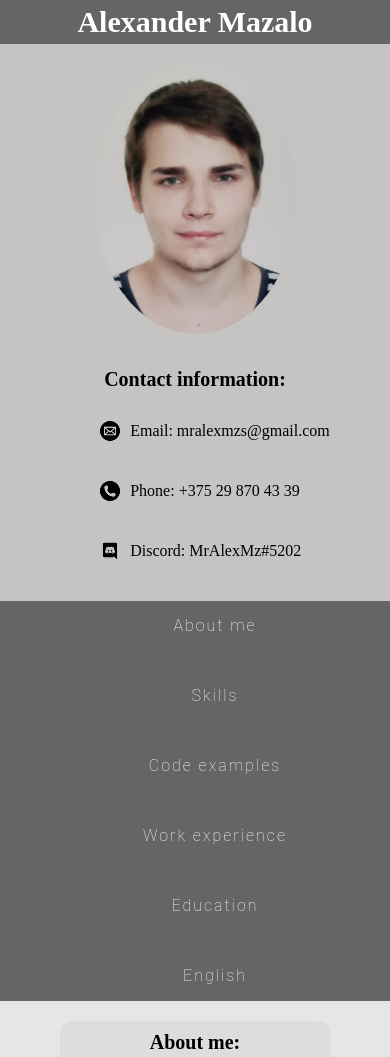
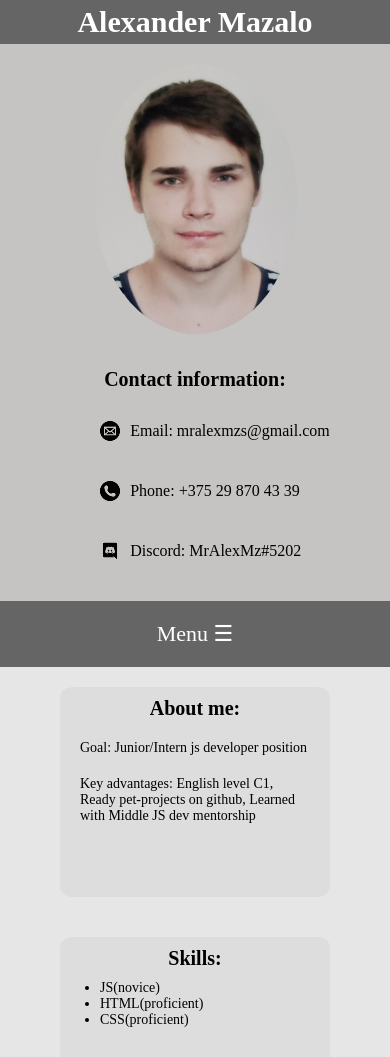
Before and after one commit to MrAlexMz/rsschool-cv, a plain HTML site: page index.html in a window 390 px wide. Shown: the top 1057 px of the page. Drawn offline with Linux system fonts and the light colour scheme.

Commit message:
fix: burger-menu

```diff
--- a/style.css
+++ b/style.css
@@ -93,6 +93,7 @@ a {
   flex-wrap: wrap;
   gap: 50px;
   background-color: rgb(102, 101, 101);
+  padding: 0;
 }
 
 .nav li {
@@ -188,6 +189,14 @@ img.rs-school {
   font-size: 30px;
 }
 
+.burger-menu {
+  color: #ffffff;
+  background-color: rgb(102, 101, 101);
+  text-align: center;
+  font-size: 22px;
+  padding: 20px;
+}
+
 @media screen and (max-width: 1150px) {
   .first-info-wrapper,
   .second-info-wrapper,
@@ -254,8 +263,15 @@ img.rs-school {
   }
 
   .nav ul {
-    display: flex;
     flex-direction: column;
     gap: 20px;
   }
+
+  .burger-menu {
+    display: block;
+  }
+
+  #hide {
+    display: none;
+  }
 }
```
